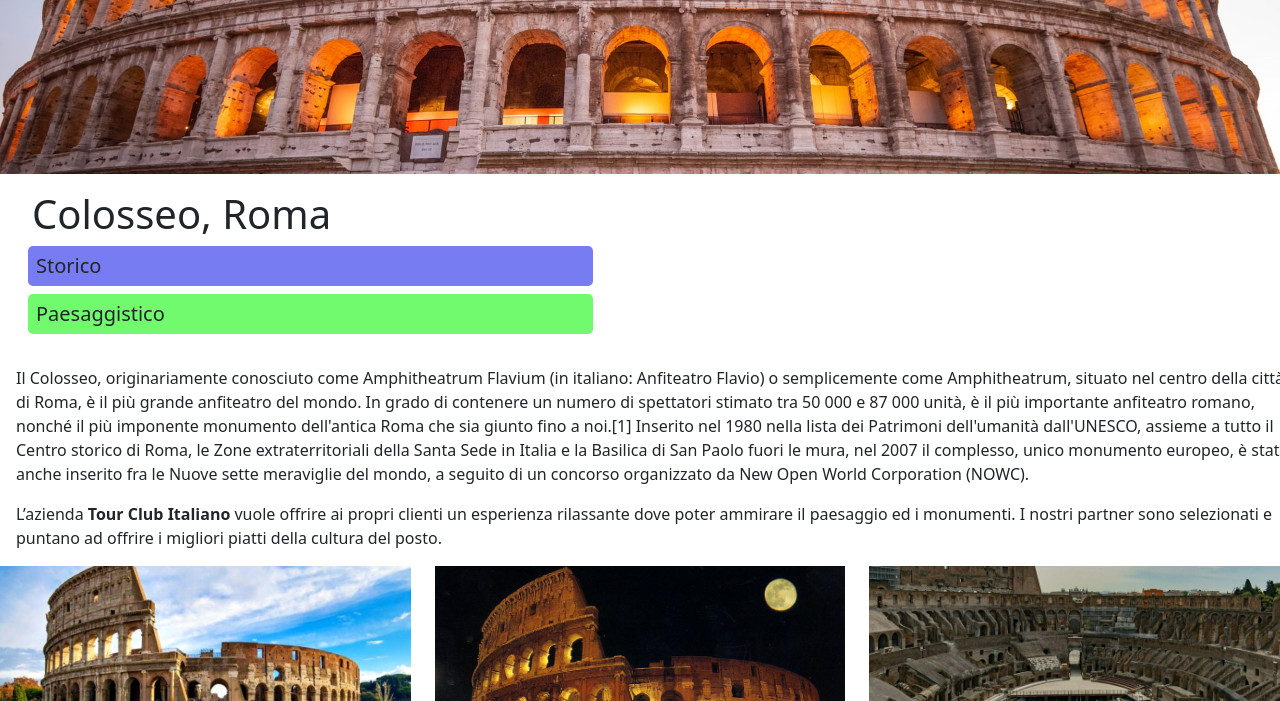
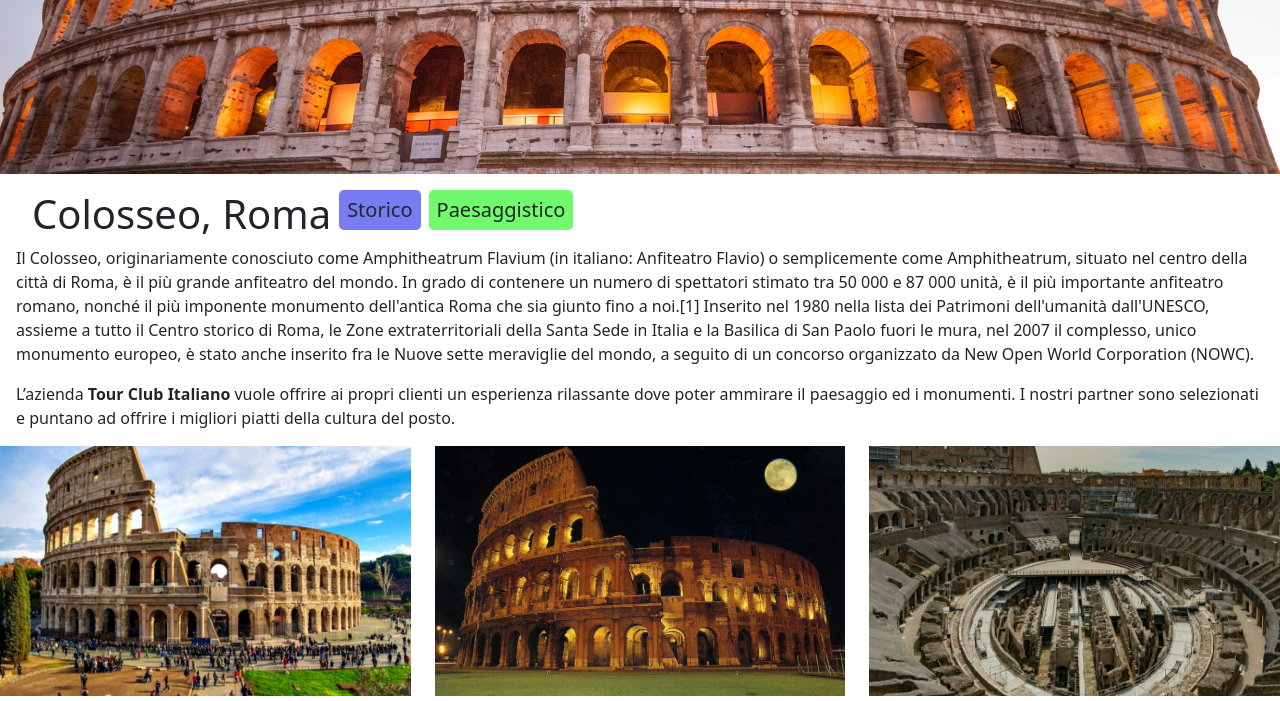
Before and after one commit to BusinessCat-ta/its-esame-finale, a plain HTML site: page index.html in a window 1280 px wide. Shown: the part 76-777 px from the top of the page. Drawn offline with Linux system fonts and the light colour scheme.

Commit message:
fix descrizione attrazione

```diff
--- a/index.html
+++ b/index.html
@@ -32,13 +32,12 @@
         alt="immagine del colosseo al tramonto"
       />
     </div>
-    <div class="desc row">
+    <div class="desc">
       <h1>Colosseo, Roma</h1>
       <h5 style="background-color: #777cf3">Storico</h5>
       <h5 style="background-color: #71fa6e">Paesaggistico</h5>
     </div>
-    <br />
-    <div class="row" style="float: none">
+    <div class="row" style="float: none; width: 100%">
       <p>
         Il Colosseo, originariamente conosciuto come Amphitheatrum Flavium (in
         italiano: Anfiteatro Flavio) o semplicemente come Amphitheatrum, situato
```
